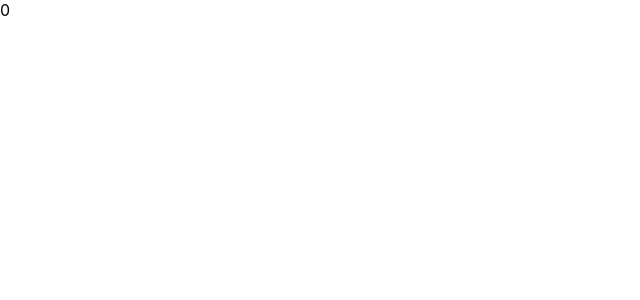
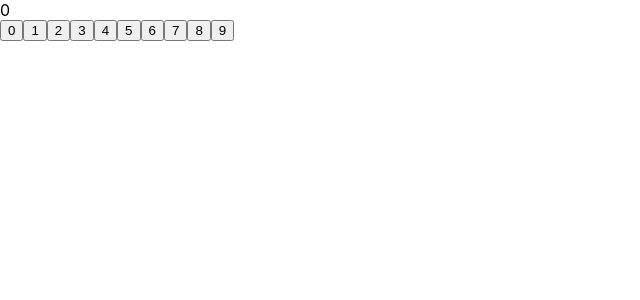
Before and after one commit to DimaMaslo88/calculator_version1.0, a React (Create React App) app: page / in a window 1280 px wide. Shown: the top 300 px of the page, without its empty margins (0-640 px from the left). Built offline with nearby package versions, Linux system fonts and the light colour scheme.

Commit message:
"first commit"

```diff
--- a/package.json
+++ b/package.json
@@ -40,5 +40,8 @@
       "last 1 firefox version",
       "last 1 safari version"
     ]
+  },
+  "devDependencies": {
+    "typescript-plugin-css-modules": "^5.1.0"
   }
 }
--- /dev/null
+++ b/src/declaration.d.ts
@@ -0,0 +1 @@
+declare module "*.module.css"
--- /dev/null
+++ b/src/styles/buttons.module.css
@@ -0,0 +1,4 @@
+.buttonsContainer{
+    display: flex;
+
+}
--- a/src/ui/components/Calculator/calculatorTable/CalculatorTable.tsx
+++ b/src/ui/components/Calculator/calculatorTable/CalculatorTable.tsx
@@ -1,13 +1,14 @@
 import React, {useState} from 'react';
+import {ButtonNumbers} from "ui/components/Calculator/calculatorTable/buttons/buttonNumbers/ButtonNumbers";
 
 export const CalculatorTable = () => {
-    const [count,setCount]=useState(0)
+    const [count, setCount] = useState(0)
     return (
         <div>
             <div>
                 {count}
             </div>
-
+            <ButtonNumbers/>
         </div>
     );
 };
--- /dev/null
+++ b/src/ui/components/Calculator/calculatorTable/buttons/buttonNumbers/ButtonNumbers.tsx
@@ -0,0 +1,23 @@
+import React,{useRef,MouseEvent} from 'react';
+import style from 'styles/buttons.module.css'
+
+export const ButtonNumbers = () => {
+    const buttonRef=useRef(0)
+    const numbers =[]
+    for(let i=0;i<=9;i+=1){
+        numbers.push(i)
+    }
+    const onButtonClickHandler=(e:MouseEvent<HTMLButtonElement>)=>{
+console.log(e.currentTarget.value)
+    }
+    return (
+        <div className={style.buttonsContainer} >
+            {numbers.map((number)=>(
+
+                <button key={number}onClick={onButtonClickHandler}>
+                    {number}
+                </button>
+            ))}
+        </div>
+    );
+};
--- a/tsconfig.json
+++ b/tsconfig.json
@@ -7,6 +7,8 @@
       "dom.iterable",
       "esnext"
     ],
+    "include": ["src/**/*.ts", "declarations.d.ts"],
+    "plugins": [{ "name": "typescript-plugin-css-modules" }],// не сработало, не работают модули css!!!!!!!!
     "allowJs": true,
     "skipLibCheck": true,
     "esModuleInterop": true,
@@ -22,6 +24,7 @@
     "jsx": "react-jsx"
   },
   "include": [
-    "src"
+    "src",
+    "css-modules.d.ts"
   ]
 }
```
Also changed, not shown: 1 other file (tests, documents, lock files or other folders).
